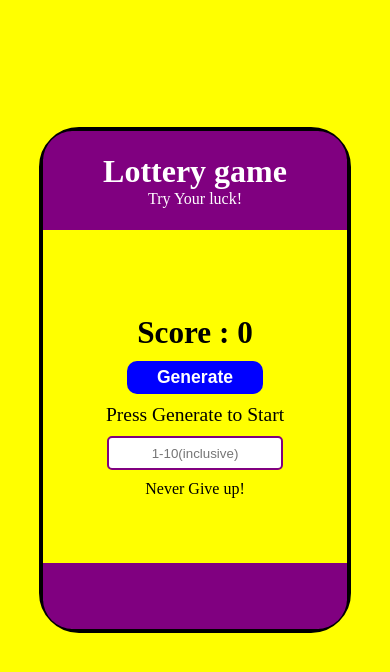
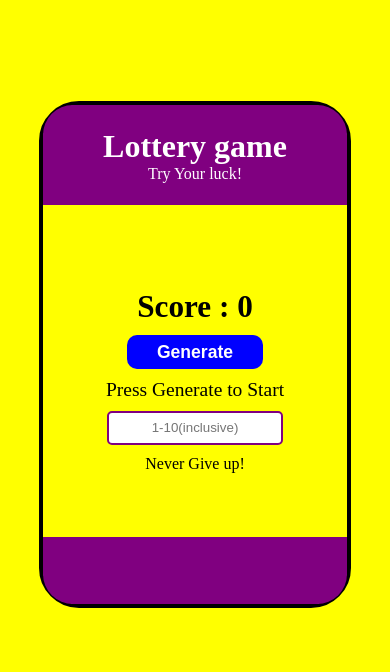
Before and after one commit to anubhavjha08/lottery-game, a React (Vite) app: page / in a window 390 px wide. Shown: the top 672 px of the page. Built offline with nearby package versions, Linux system fonts and the light colour scheme.

Commit message:
fixed bugs for answer

```diff
--- a/src/components/MainSec.jsx
+++ b/src/components/MainSec.jsx
@@ -17,7 +17,6 @@ export default function MainSec({ setIsWinner, IsWinner }) {
     setUserGuess("");
     let x = Math.floor(Math.random() * 10 + 1);
     setRandomVal(x);
-    console.log(x);
     setInstruction("Now, Input you guess below");
     setIsWinner(false);
     setSignal(true);
@@ -26,15 +25,15 @@ export default function MainSec({ setIsWinner, IsWinner }) {
 
   let checkLottery = () => {
     if (parseInt(UserGuess) === RandomVal) {
-      console.log("Right");
       setIsWinner(true);
       scoreCounter();
       setisClicked(false);
+      setInstruction("Press Generate to Start");
     } else {
-      console.log("wrong!");
       setScoreCounter(0);
       setSignal(false);
       setisClicked(false);
+      setInstruction("Press Generate to Start");
     }
   };
 
@@ -44,7 +43,9 @@ export default function MainSec({ setIsWinner, IsWinner }) {
   return (
     <div className="MainSec">
       <p className="Signal1">{Signal ? null : "Wrong Guess:)"}</p>
-      <p className="Signal2">{Signal ? null : "Press Generate to play again!"}</p>
+      <p className="Signal2">
+        {Signal ? null : "Press Generate to play again!"}
+      </p>
       <h3 className="score">Score : {ScoreCounter}</h3>
 
       {isClicked ? null : (
--- a/src/css_files/LotteryPage.css
+++ b/src/css_files/LotteryPage.css
@@ -21,5 +21,6 @@
         height: 60vh;
         display: flex;
         justify-content: center;
+        margin-top: 12vh;
     }
 }
```
